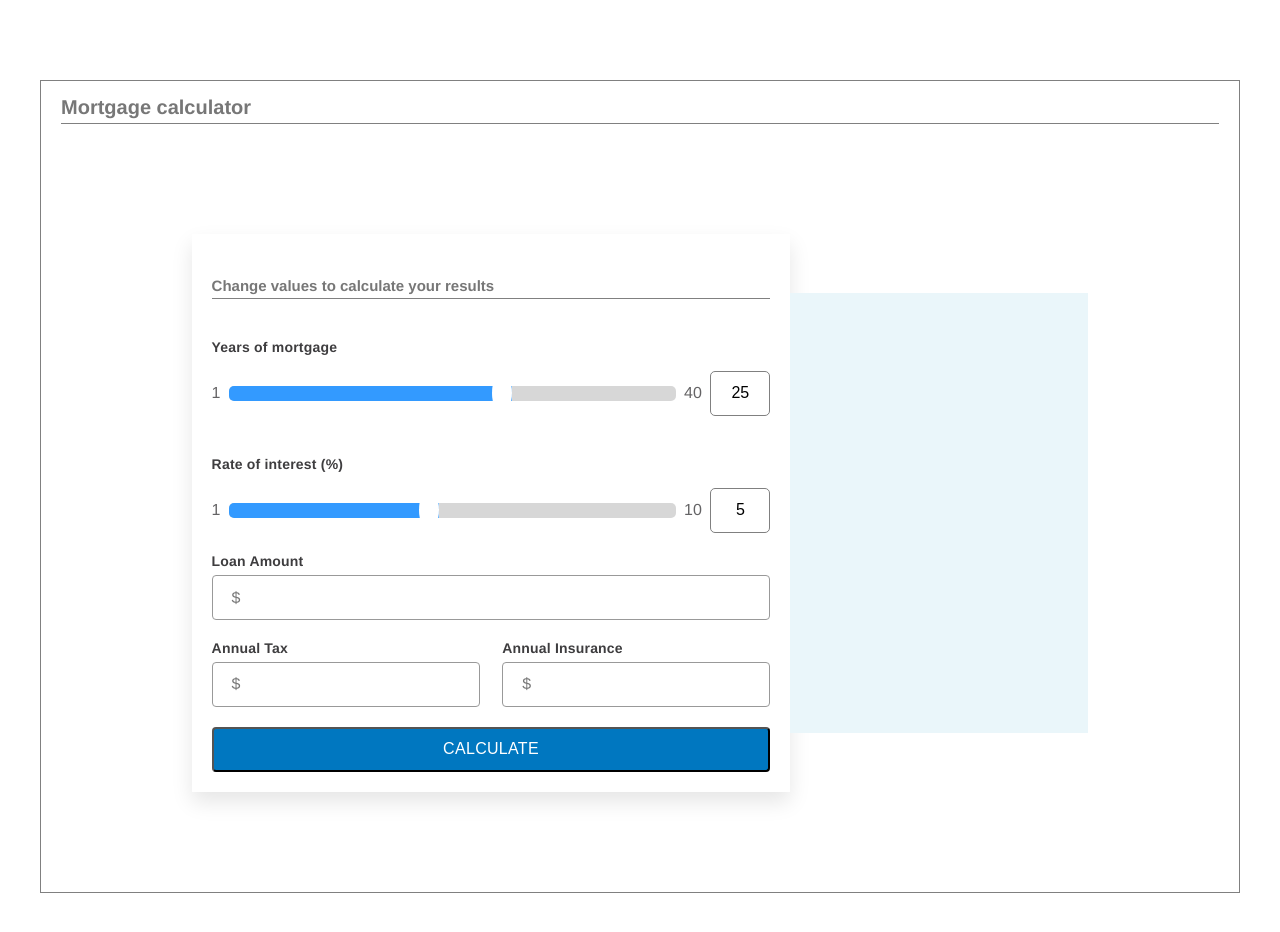
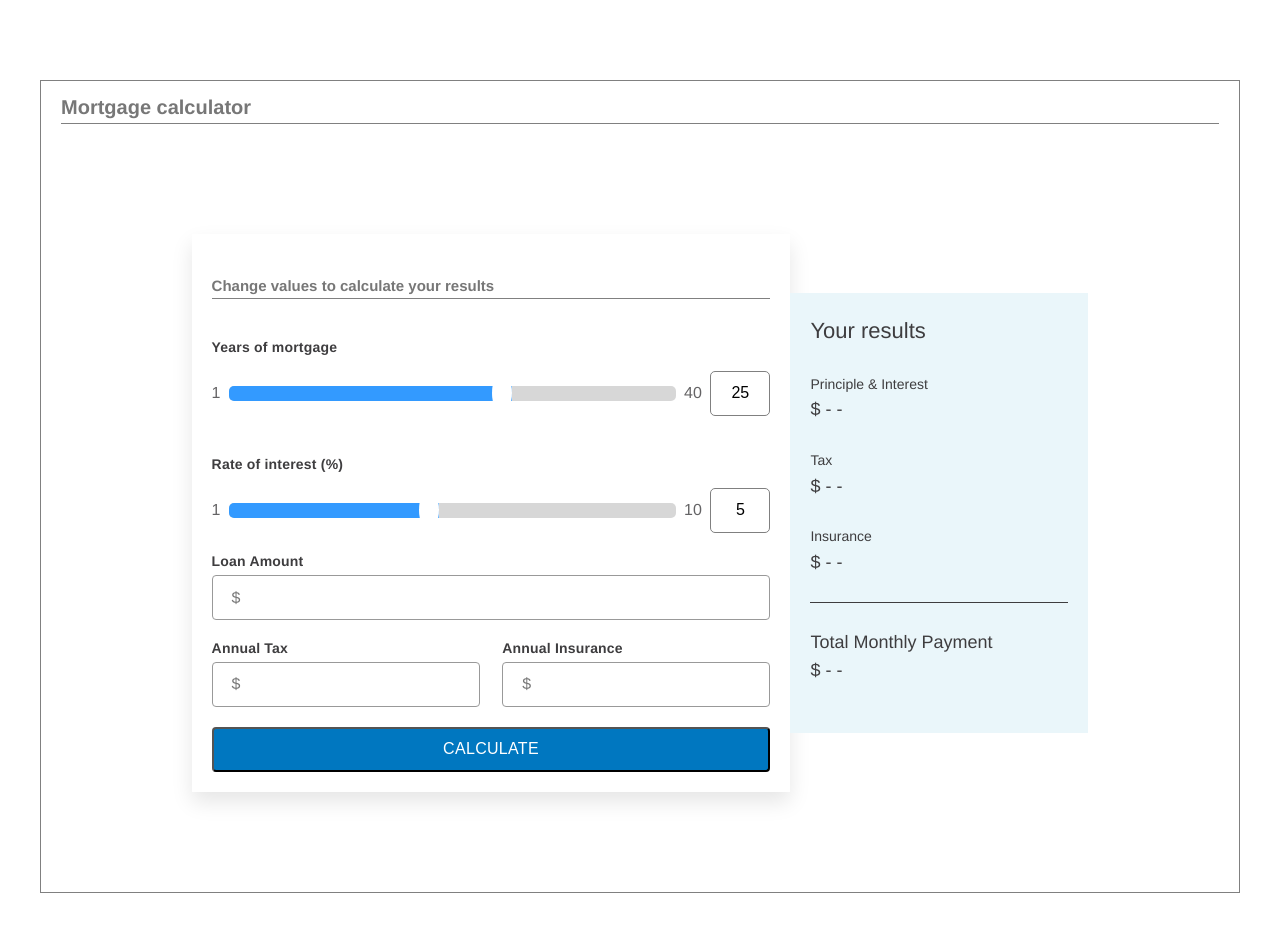
Before and after one commit to miguelamores/calculator, a website built with webpack: page index.html in a window 1280 px wide. Built offline with nearby package versions, Linux system fonts and the light colour scheme.

Commit message:
result box

```diff
--- a/index.html
+++ b/index.html
@@ -74,6 +74,27 @@
                 </div>
 
                 <div class="result">
+                    <h1 class="result__title">Your results</h1>
+                    <div class="result__unit-container">
+                        <div class="result__unit">
+                            <span class="result__label">Principle & Interest</span>
+                            <span class="result__price">$ - -</span>
+                        </div>
+
+                        <div class="result__unit">
+                            <span class="result__label">Tax</span>
+                            <span class="result__price">$ - -</span>
+                        </div>
+
+                        <div class="result__unit">
+                            <span class="result__label">Insurance</span>
+                            <span class="result__price">$ - -</span>
+                        </div>
+                    </div>
+                    <div class="result__total">
+                        <span class="result__total-title">Total Monthly Payment</span>
+                        <span>$ - -</span>
+                    </div>
 
                 </div>
 
--- a/sass/_base.scss
+++ b/sass/_base.scss
@@ -15,7 +15,8 @@
     --color-grey-dark-3: #999;
 
     --color-white: #fff;
-    --colo-grey: #a6a6a6;
+    --color-grey: #a6a6a6;
+    --color-grey-2: #3e3d3f;
 
     --shadow-dark: 0 1rem 2rem rgba(0,0,0,.1);
     --shadow-light: 0 2rem 5rem rgba(0,0,0,.06);
--- a/sass/_components.scss
+++ b/sass/_components.scss
@@ -155,4 +155,40 @@
     width: 29.8rem;
     height: 44rem;
     background-color: #eaf6fa;
+    padding: 2rem;
+
+    &__title {
+        font-size: 2.2rem;
+        color: var(--color-grey-2);
+        font-weight: normal;
+        margin-bottom: 2.5rem;
+    }
+
+    &__unit-container {
+        border-bottom: 1px solid var(--color-grey-2);
+    }
+
+    &__unit {
+        display: flex;
+        flex-direction: column;
+        margin-bottom: 2.5rem;
+    }
+
+    &__label {
+        font-size: 1.4rem;
+        color: var(--color-grey-2);
+    }
+
+    &__price {
+        font-size: 1.8rem;
+        color: var(--color-grey-2);
+    }
+
+    &__total {
+        display: flex;
+        flex-direction: column;
+        font-size: 1.8rem;
+        margin-top: 2.5rem;
+        color: var(--color-grey-2);
+    }
 }
```
